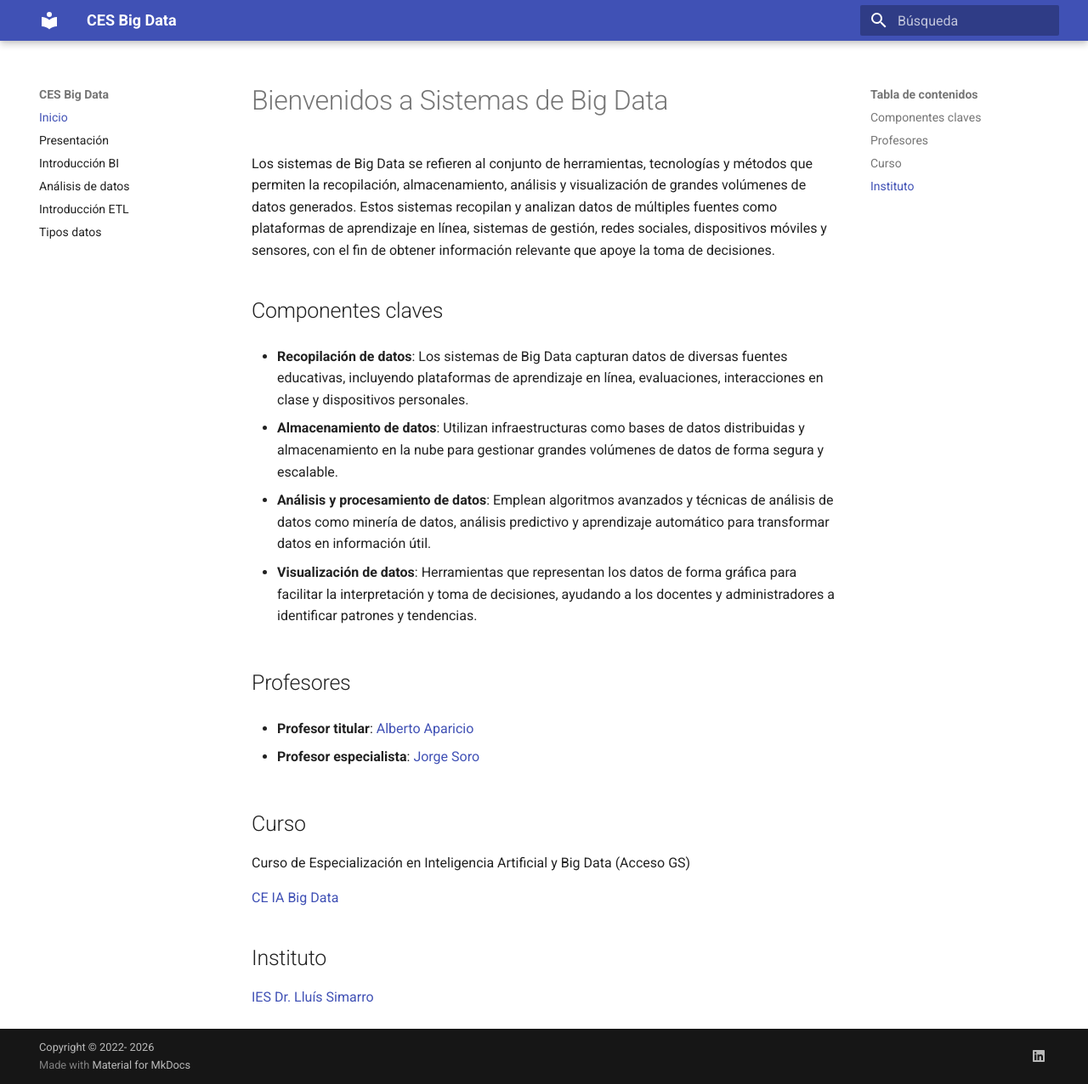
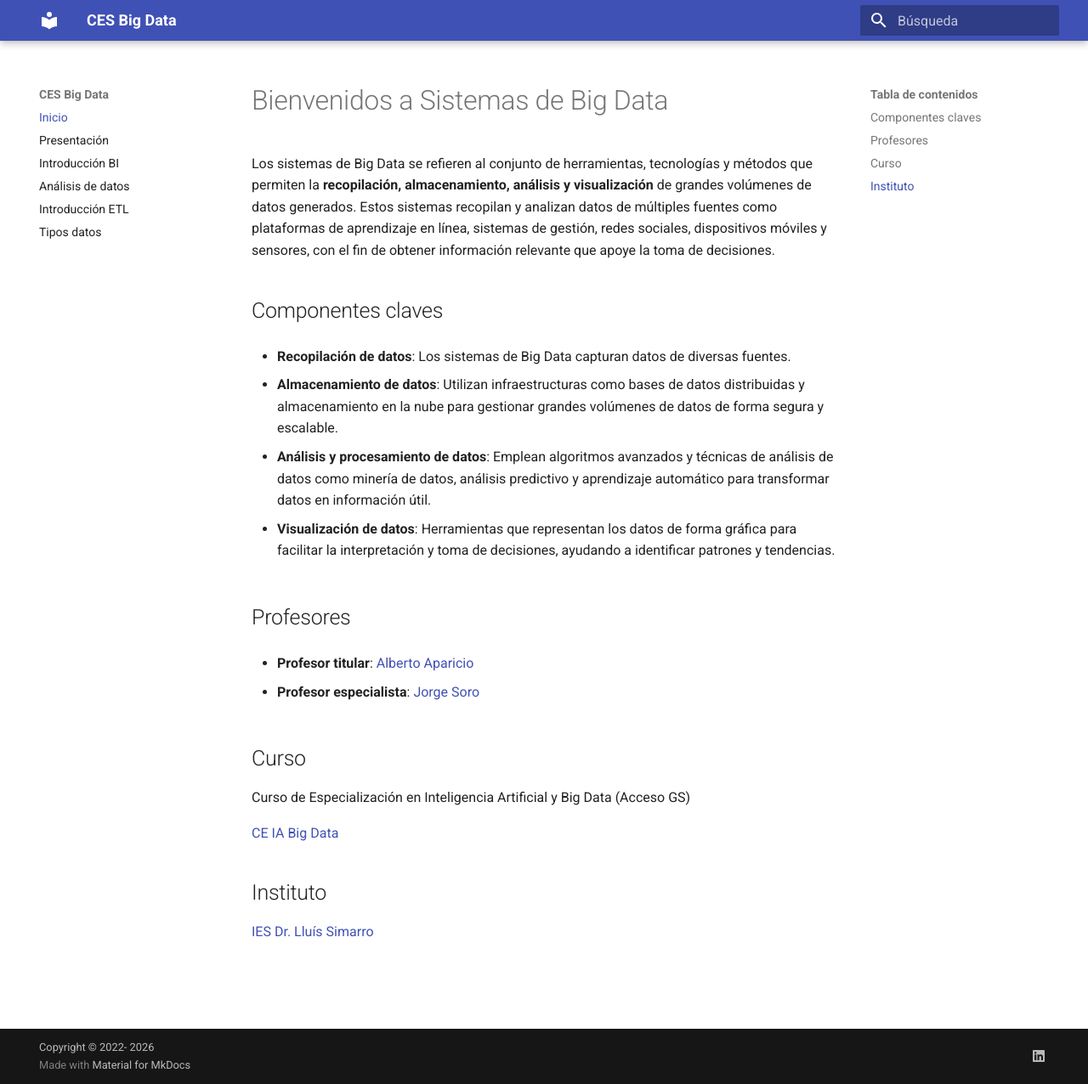
Before and after one commit to jorsodom/bigdata-sb, an MkDocs documentation site: the page built from docs/index.md, in a window 1280 px wide and 1276 px high. Shown: the whole window at 85% size. Built offline with MkDocs 1.6.1 and Material for MkDocs 9.7.7, drawn with Linux system fonts in a browser that asks for light colours.

Commit message:
update index

```diff
--- a/docs/index.md
+++ b/docs/index.md
@@ -1,16 +1,16 @@
 # Bienvenidos a Sistemas de Big Data
 
-Los sistemas de Big Data se refieren al conjunto de herramientas, tecnologías y métodos que permiten la recopilación, almacenamiento, análisis y visualización de grandes volúmenes de datos generados. Estos sistemas recopilan y analizan datos de múltiples fuentes como plataformas de aprendizaje en línea, sistemas de gestión, redes sociales, dispositivos móviles y sensores, con el fin de obtener información relevante que apoye la toma de decisiones.
+Los sistemas de Big Data se refieren al conjunto de herramientas, tecnologías y métodos que permiten la **recopilación, almacenamiento, análisis y visualización** de grandes volúmenes de datos generados. Estos sistemas recopilan y analizan datos de múltiples fuentes como plataformas de aprendizaje en línea, sistemas de gestión, redes sociales, dispositivos móviles y sensores, con el fin de obtener información relevante que apoye la toma de decisiones.
 
 ## Componentes claves
 
-- **Recopilación de datos**: Los sistemas de Big Data capturan datos de diversas fuentes educativas, incluyendo plataformas de aprendizaje en línea, evaluaciones, interacciones en clase y dispositivos personales.
+- **Recopilación de datos**: Los sistemas de Big Data capturan datos de diversas fuentes.
 
 - **Almacenamiento de datos**: Utilizan infraestructuras como bases de datos distribuidas y almacenamiento en la nube para gestionar grandes volúmenes de datos de forma segura y escalable.
 
 - **Análisis y procesamiento de datos**: Emplean algoritmos avanzados y técnicas de análisis de datos como minería de datos, análisis predictivo y aprendizaje automático para transformar datos en información útil.
 
-- **Visualización de datos**: Herramientas que representan los datos de forma gráfica para facilitar la interpretación y toma de decisiones, ayudando a los docentes y administradores a identificar patrones y tendencias.
+- **Visualización de datos**: Herramientas que representan los datos de forma gráfica para facilitar la interpretación y toma de decisiones, ayudando a identificar patrones y tendencias.
 
 ## Profesores
 
```
